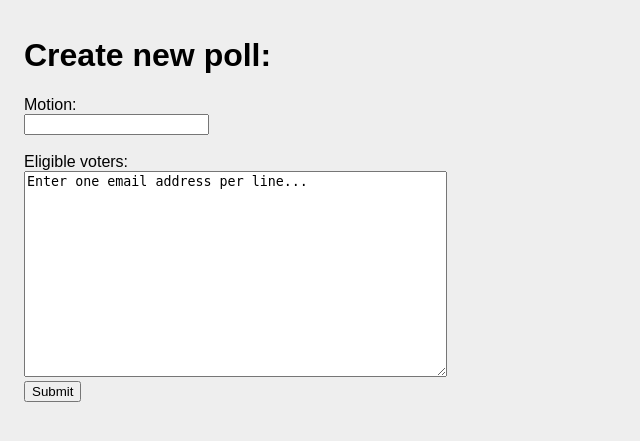
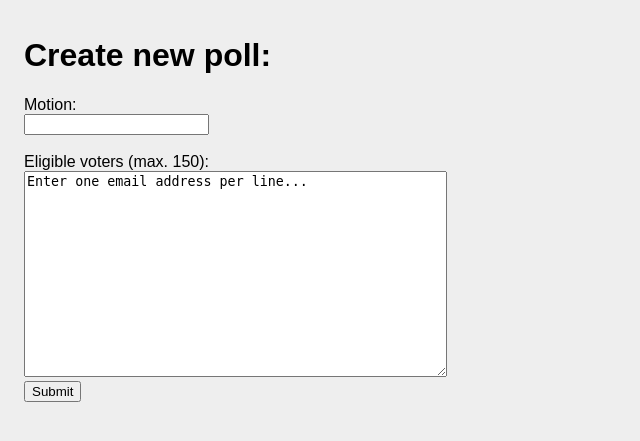
Before and after one commit to luftj/secret_votes, a Flask app: page /create in a window 1280 px wide. Shown: the top 441 px of the page, without its empty margins (0-640 px from the left). Run offline with Flask 2, Linux system fonts and the light colour scheme.

```diff
--- a/templates/create_new_poll.html
+++ b/templates/create_new_poll.html
@@ -12,7 +12,7 @@
          {% endif %}
          <input type="text" id="question" name="question" value={{question}}><br><br>
 
-         <label for="people">Eligible voters:</label><br>
+         <label for="people">Eligible voters (max. 150):</label><br>
          {% if invalid_mail %}
             <label class="error" >You entered an invalid e-mail address</label><br>
          {% endif %}
```
